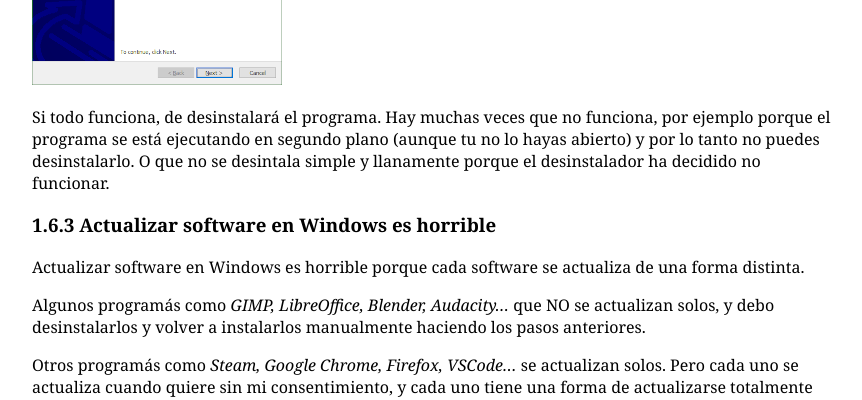
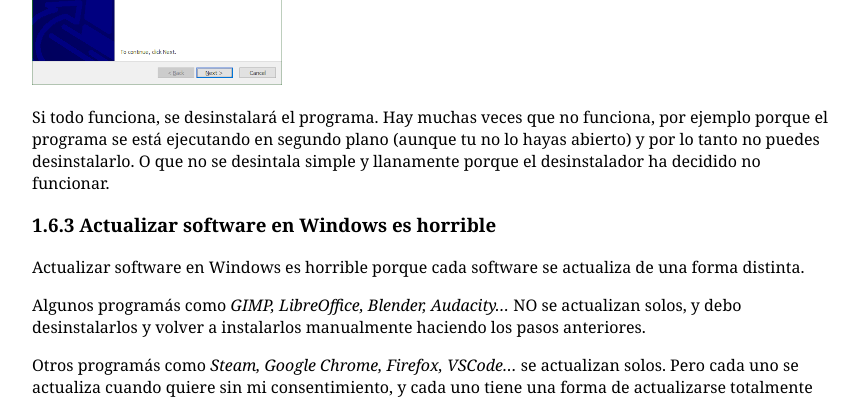
Before and after one commit to antimundo/antimundo.github.io, a Jekyll site: the page built from _posts/blog/2025-08-28-Mi-cambio-a-Linux-como-desarrollador-de-videojuegos.md, in a window 1280 px wide and 900 px high, scrolled down 9773 px. Shown: the part 154-554 px from the top of the window, without its empty margins (208-1070 px from the left). Built offline with Jekyll 4.4.1, drawn with Linux system fonts in a browser that asks for light colours.

```diff
--- a/_posts/blog/2025-08-28-Mi-cambio-a-Linux-como-desarrollador-de-videojuegos.md
+++ b/_posts/blog/2025-08-28-Mi-cambio-a-Linux-como-desarrollador-de-videojuegos.md
@@ -138,13 +138,13 @@ Para desinstalar software en Windows debes:
 
 ![Un wizard de instalación de software de Windows](/assets/images/posts/2025-08-28-mi-cambio-a-linux/install-wizard.png)
 
-Si todo funciona, de desinstalará el programa. Hay muchas veces que no funciona, por ejemplo porque el programa se está ejecutando en segundo plano (aunque tu no lo hayas abierto) y por lo tanto no puedes desinstalarlo. O que no se desintala simple y llanamente porque el desinstalador ha decidido no funcionar.
+Si todo funciona, se desinstalará el programa. Hay muchas veces que no funciona, por ejemplo porque el programa se está ejecutando en segundo plano (aunque tu no lo hayas abierto) y por lo tanto no puedes desinstalarlo. O que no se desintala simple y llanamente porque el desinstalador ha decidido no funcionar.
 
 ### 1.6.3 Actualizar software en Windows es horrible
 
 Actualizar software en Windows es horrible porque cada software se actualiza de una forma distinta.
 
-Algunos programás como _GIMP, LibreOffice, Blender, Audacity..._ que NO se actualizan solos, y debo desinstalarlos y volver a instalarlos manualmente haciendo los pasos anteriores.
+Algunos programás como _GIMP, LibreOffice, Blender, Audacity..._ NO se actualizan solos, y debo desinstalarlos y volver a instalarlos manualmente haciendo los pasos anteriores.
 
 Otros programás como _Steam, Google Chrome, Firefox, VSCode..._ se actualizan solos. Pero cada uno se actualiza cuando quiere sin mi consentimiento, y cada uno tiene una forma de actualizarse totalmente distinta de los otros.
 
--- a/assets/css/styles.scss
+++ b/assets/css/styles.scss
@@ -1,3 +1,3 @@
 ---
 ---
-@import "main";
+@use "main";
```
Also changed, not shown: _posts/miscellaneous/2025-11-19-Godot-basic-projects.md (added, +42 -0 lines), assets/images/posts/miscellaneous/godot-basic-projects.jpg (added).
